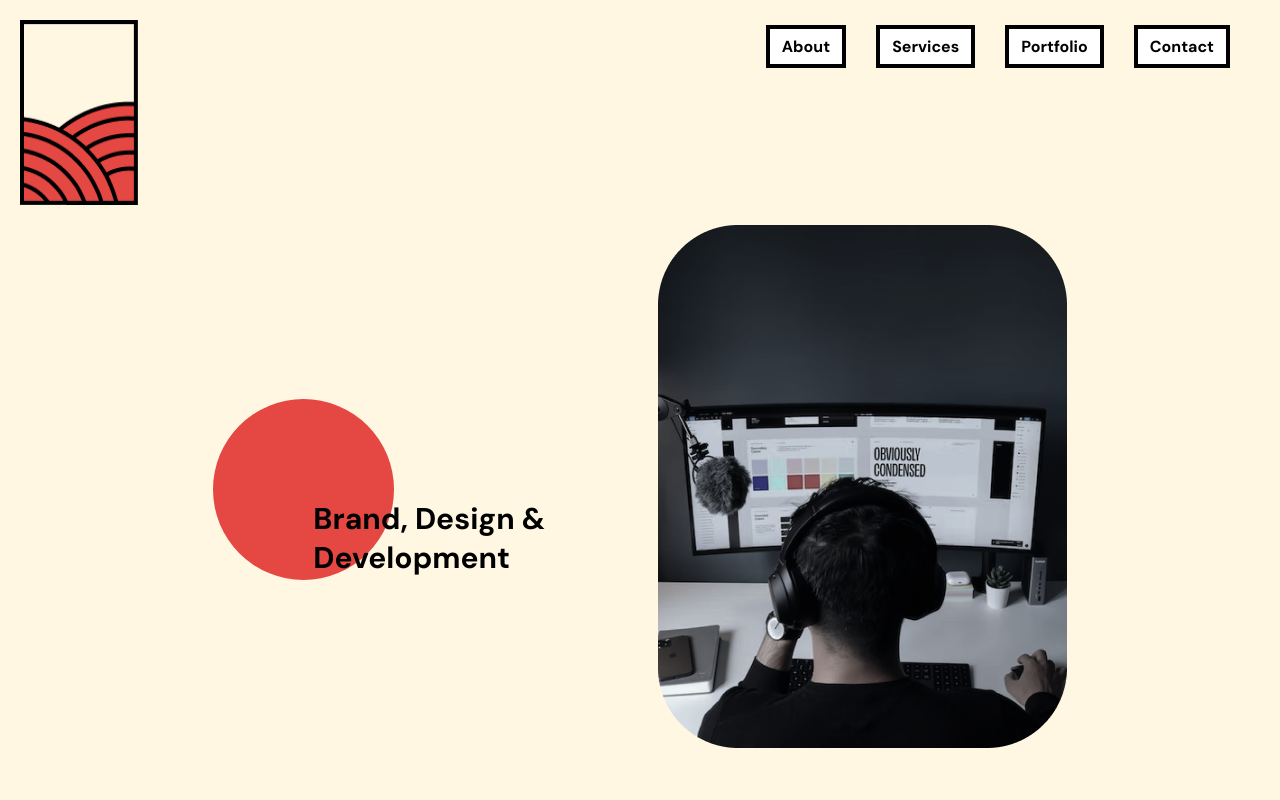
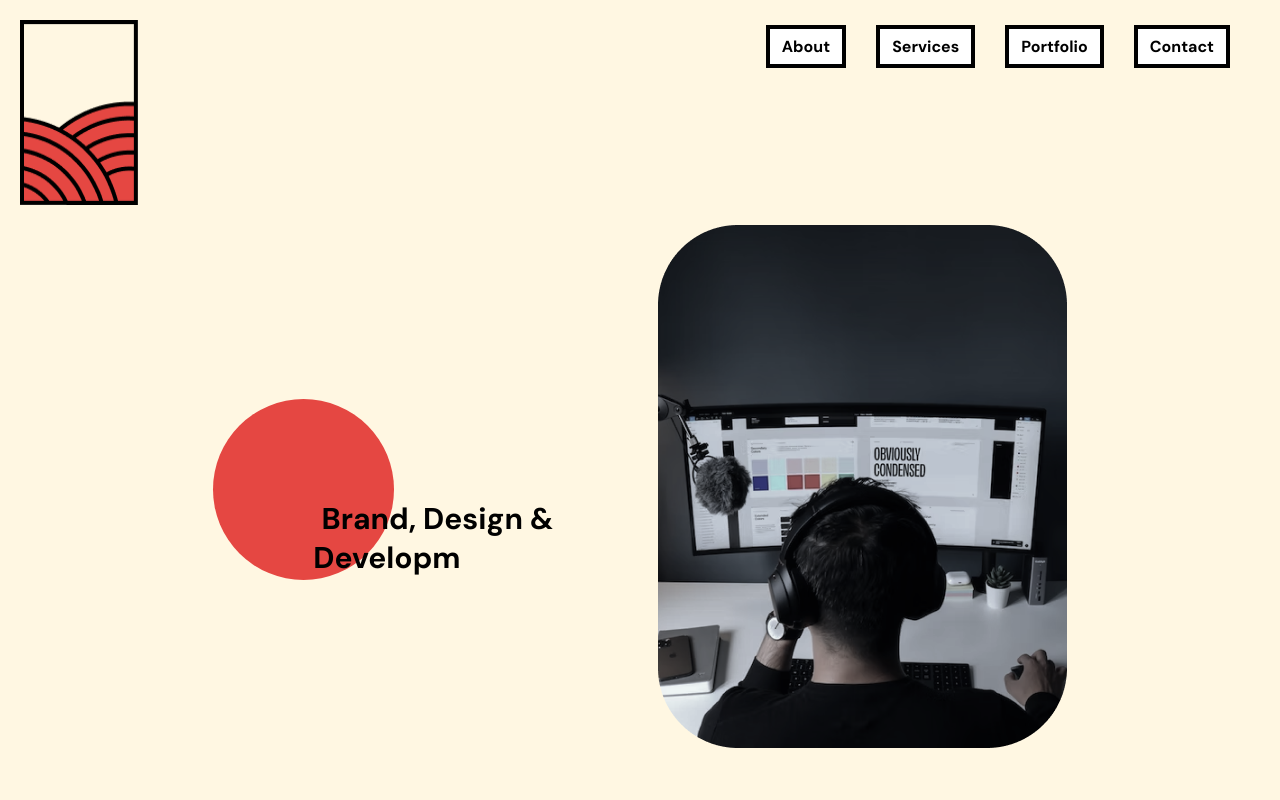
Before and after one commit to doubleA411/space, a React (Create React App) app: page / in a window 1280 px wide. Shown: the top 800 px of the page. Built offline with nearby package versions, Linux system fonts and the light colour scheme.

Commit message:
Team members added and framer motion updated

```diff
--- a/package.json
+++ b/package.json
@@ -11,10 +11,12 @@
     "@testing-library/jest-dom": "^5.16.5",
     "@testing-library/react": "^13.4.0",
     "@testing-library/user-event": "^13.5.0",
+    "framer-motion": "^10.16.4",
     "react": "^18.2.0",
     "react-dom": "^18.2.0",
     "react-scripts": "5.0.1",
     "react-scroll": "^1.8.9",
+    "react-typed": "^1.2.0",
     "web-vitals": "^2.1.4"
   },
   "scripts": {
--- a/src/App.js
+++ b/src/App.js
@@ -9,7 +9,6 @@ import Contact from './components/Contact/Contact'
 import Dummy from './Dummy';
 import Logo from './components/Logo/Logo'
 import Clients from './components/Clients/Clients';
-
 
 function App() {
   return (
--- a/src/components/Hero/Hero.css
+++ b/src/components/Hero/Hero.css
@@ -22,7 +22,7 @@
   position: relative;
 }
 
-.left-hero p {
+.left-hero .type {
   width: 250px;
   font-weight: 700;
   font-size: 30px;
--- a/src/components/Hero/Hero.jsx
+++ b/src/components/Hero/Hero.jsx
@@ -5,10 +5,36 @@ import pattern from "../../assets/pattern.png";
 import { Link } from "react-scroll";
 import Logo from "../Logo/Logo";
 import hero2 from "../../assets/logo-text.png";
+import { useState, useEffect } from 'react';
+import { motion, AnimatePresence } from 'framer-motion';
 
 
 function Hero() {
   var isMobile = false; //initiate as false
+  const textToType = 'Brand, Design & Development';
+  const [currentText, setCurrentText] = useState('');
+  const [isVisible, setIsVisible] = useState(true);
+
+  useEffect(() => {
+    const typingInterval = setInterval(() => {
+      if (currentText.length === textToType.length) {
+        clearInterval(typingInterval);
+        setIsVisible(false); // Hide the cursor or caret when typing is complete
+        setTimeout(() => {
+          // Reset the animation after a brief delay
+          setCurrentText('');
+          setIsVisible(true);
+        }, 1000); // Adjust the delay time before restarting the animation
+      } else {
+        setCurrentText(textToType.substring(0, currentText.length + 1));
+      }
+    }, 100); // Adjust the interval speed as needed
+
+    return () => {
+      clearInterval(typingInterval);
+    };
+  }, [currentText]);
+
   // device detection
   if (
     /(android|bb\d+|meego).+mobile|avantgo|bada\/|blackberry|blazer|compal|elaine|fennec|hiptop|iemobile|ip(hone|od)|ipad|iris|kindle|Android|Silk|lge |maemo|midp|mmp|netfront|opera m(ob|in)i|palm( os)?|phone|p(ixi|re)\/|plucker|pocket|psp|series(4|6)0|symbian|treo|up\.(browser|link)|vodafone|wap|windows (ce|phone)|xda|xiino/i.test(
@@ -30,7 +56,20 @@ function Hero() {
         ) : (
           <div className="left-hero">
             <div className="circle">
-              <p>Brand, Design & Development</p>
+            <div className = "type">
+            <AnimatePresence>
+              {isVisible && (
+                <motion.span
+                  initial={{ opacity: 0 }}
+                  animate={{ opacity: 0 }}
+                  exit={{ opacity: 0 }}
+                >
+                  |
+          </motion.span>
+        )}
+      </AnimatePresence>
+      {currentText}
+    </div>
             </div>
           </div>
         )}
--- a/src/components/Team/Team.jsx
+++ b/src/components/Team/Team.jsx
@@ -11,6 +11,8 @@ function Team() {
         <div className="bubble"><p>Santhosh D</p></div>
         <div className="bubble"><p>Nithish V</p></div>
         <div className="bubble"><p>Aakash S</p></div>
+        <div className="bubble"><p>Sai Prasath R</p></div>
+        <div className="bubble"><p>Murali Anand S</p></div>
       </div>
     </div>
   );
```
Also changed, not shown: 1 other file (tests, documents, lock files or other folders).
